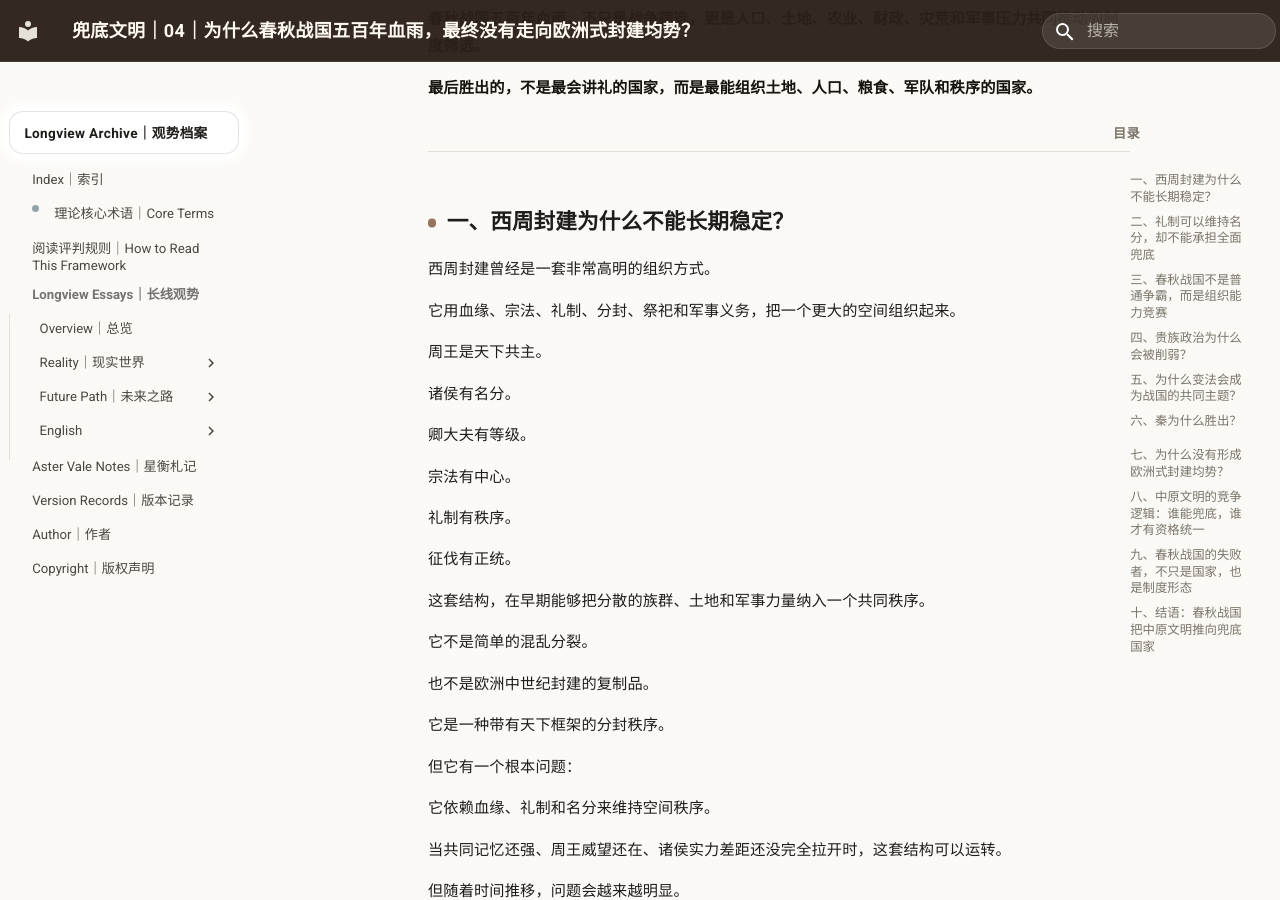
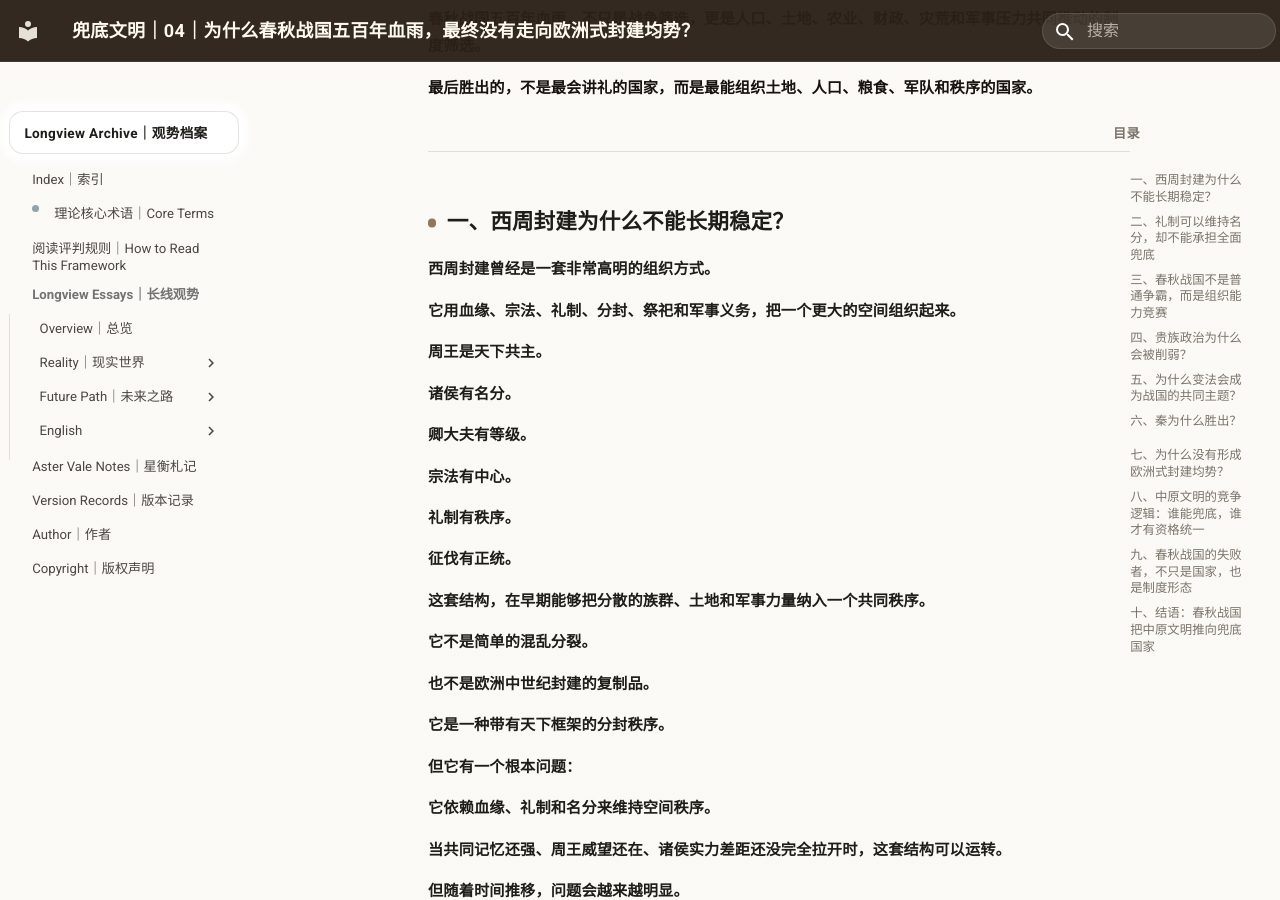
Before and after one commit to guanshi1688/longview-archive, an MkDocs documentation site: the page built from docs/essays/notes/chinese/doudi-civilization/04-spring-autumn-warring-states-selection.md, in a window 1280 px wide and 900 px high, scrolled down 1048 px. Built offline with MkDocs 1.6.1 and Material for MkDocs 9.7.7, drawn with Linux system fonts in a browser that asks for light colours.

Commit message:
Update 04-spring-autumn-warring-states-selection.md

```diff
--- a/docs/essays/notes/chinese/doudi-civilization/04-spring-autumn-warring-states-selection.md
+++ b/docs/essays/notes/chinese/doudi-civilization/04-spring-autumn-warring-states-selection.md
@@ -38,6 +38,7 @@
 
 它是大一统之前的残酷筛选。
 
+<b>
 
 **春秋战国五百年血雨，不只是战争筛选，更是人口、土地、农业、财政、灾荒和军事压力共同推动的制度筛选。**
 
```
